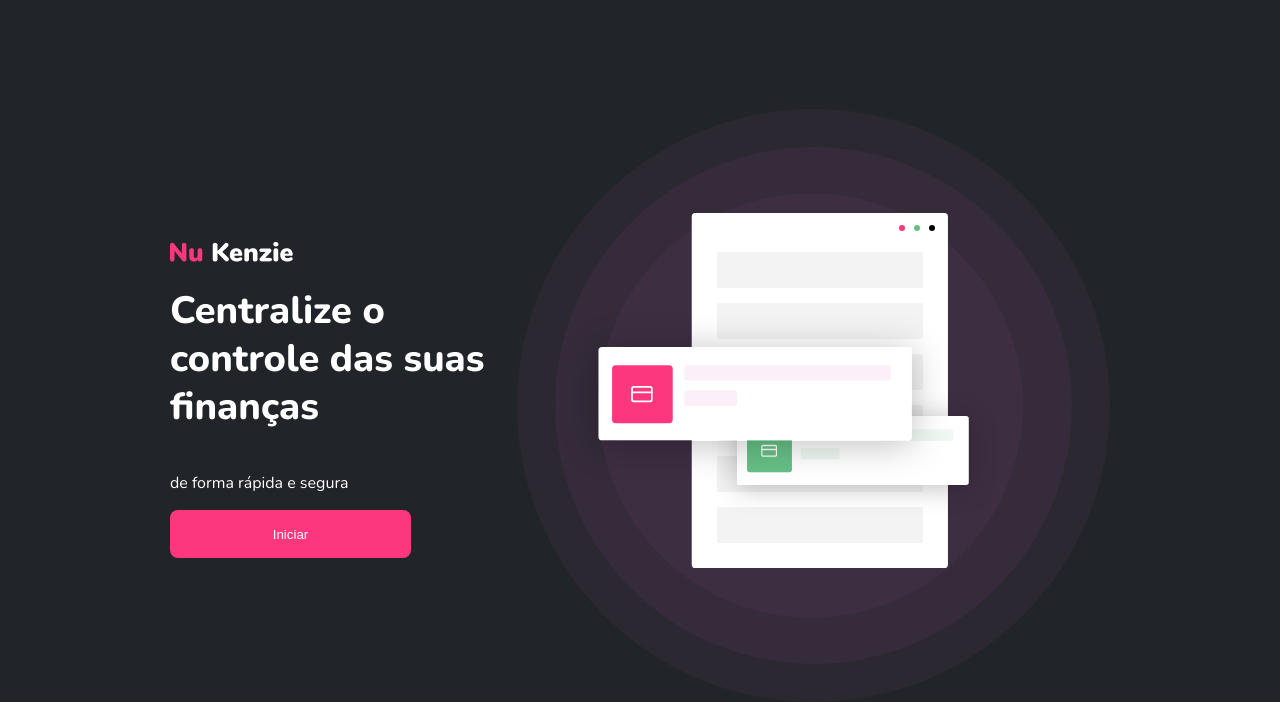
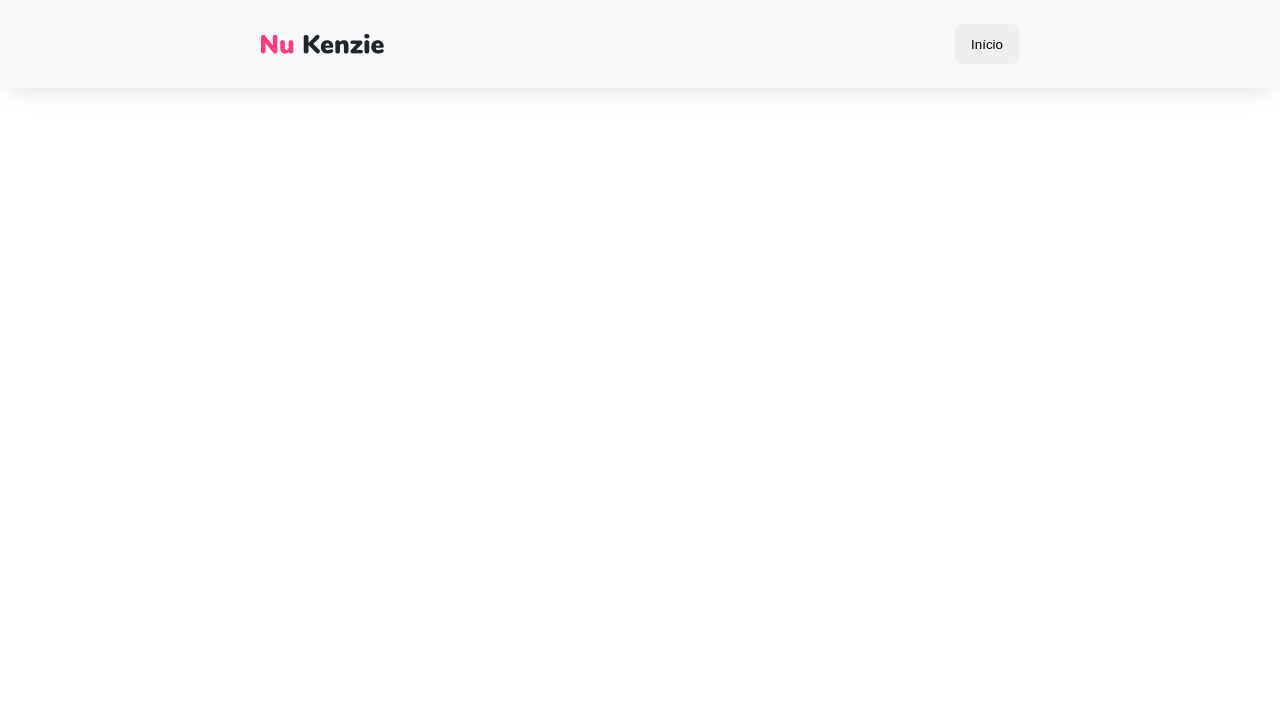
Before and after one commit to Kenzie-Academy-Brasil-Developers/react-entrega-s1-nu-kenzie-wesleydematos-3, a React (Create React App) app: page / in a window 1280 px wide. Shown: the top 702 px of the page. Built offline with nearby package versions, Linux system fonts and the light colour scheme.

Commit message:
feat: create header home-page

```diff
--- a/src/App.jsx
+++ b/src/App.jsx
@@ -1,10 +1,12 @@
 import "./App.css";
+import Header from "./components/Header";
 import LandingPage from "./components/LandingPage";
 
 function App() {
   return (
     <div className="App">
-      <LandingPage />
+      <Header />
+      {/* <LandingPage /> */}
     </div>
   );
 }
--- /dev/null
+++ b/src/components/ButtonGreySmall/index.jsx
@@ -0,0 +1,11 @@
+import "./style.css";
+
+const ButtonGreySmall = ({ content }) => {
+  return (
+    <button type="button" className="buttonGreySmall">
+      {content}
+    </button>
+  );
+};
+
+export default ButtonGreySmall;
--- /dev/null
+++ b/src/components/ButtonGreySmall/style.css
@@ -0,0 +1,9 @@
+.buttonGreySmall {
+  width: 64px;
+  height: 40px;
+  border-radius: 8px;
+  border: none;
+  cursor: pointer;
+  width: 64px;
+  height: 40px;
+}
--- /dev/null
+++ b/src/components/Header/index.jsx
@@ -0,0 +1,14 @@
+import "./style.css";
+import nukenzie from "../img/nukenziepreto.png";
+import ButtonGreySmall from "../ButtonGreySmall";
+
+const Header = () => {
+  return (
+    <header>
+      <img src={nukenzie} alt="Logo NuKenzie" />
+      <ButtonGreySmall content="Início" />
+    </header>
+  );
+};
+
+export default Header;
--- /dev/null
+++ b/src/components/Header/style.css
@@ -0,0 +1,29 @@
+header {
+  display: flex;
+  justify-content: space-between;
+  align-items: center;
+  width: 100vw;
+  height: 88px;
+  background: #f8f9fa;
+  box-shadow: 0px 4px 32px -12px rgba(0, 0, 0, 0.25);
+}
+
+header > img {
+  width: 123px;
+  height: 20px;
+  margin-left: 20px;
+}
+
+header > button {
+  margin-right: 20px;
+}
+
+@media (min-width: 1100px) {
+  header > img {
+    margin-left: 261px;
+  }
+
+  header > button {
+    margin-right: 261px;
+  }
+}
```
